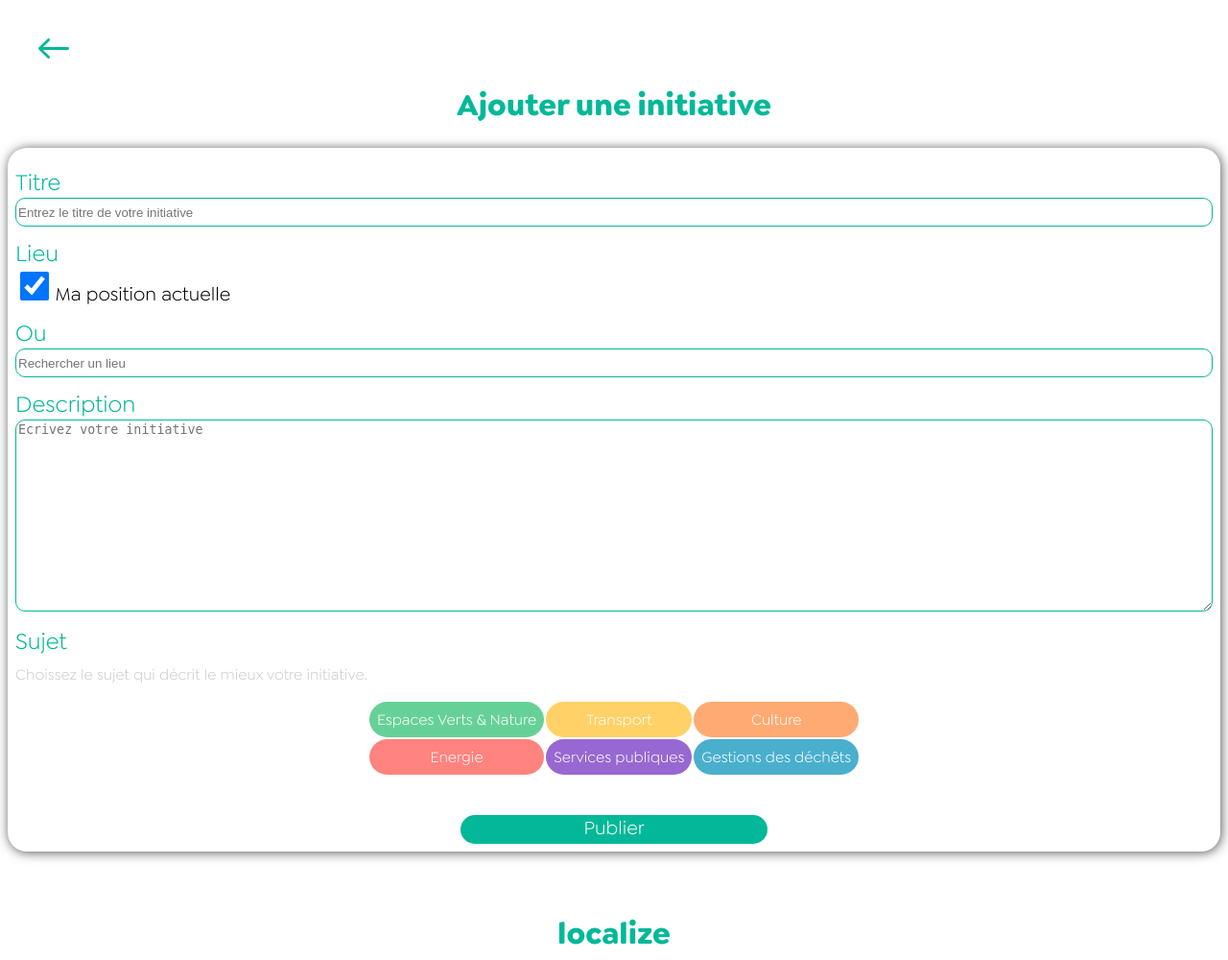
After one commit to crolse/Workshop, a PHP site: page /addInitiative.php in a window 1280 px wide. The commit adds this page. Shown: the whole page at 96% size. Run offline with PHP 8.4, Linux system fonts and the light colour scheme.

Commit message:
Creation de la page add initiative

```diff
--- /dev/null
+++ b/addInitiative.php
@@ -0,0 +1,94 @@
+<!DOCTYPE html>
+<html>
+<head>
+         <meta name="viewport" content="width=device-width, initial-scale=1.0">
+         <link rel="stylesheet" href="./css/404.css" type="text/css" media="screen">
+</head>
+<body>
+  <div class="buttonRetour">
+    <a href="#"><img src="./Images/Illustrations/SVG/back-arrow-green.svg"/></a>
+  </div>
+  <div class="titre">
+    Ajouter une initiative
+  </div>
+  <div class="divSection">
+    <div class="divTextSection">
+      Titre
+    </div>
+    <div class="divInputSection">
+        <input type="text" placeholder="Entrez le titre de votre initiative">
+    </div>
+    <div class="divTextSection">
+      Lieu
+    </div>
+    <div class="divInputSection">
+        <input class="checkbox" type="checkbox" checked/>
+        <label>Ma position actuelle</label>
+    </div>
+    <div class="divTextSection">
+      Ou
+    </div>
+    <div class="divInputSection">
+      <input type="text" placeholder="Rechercher un lieu">
+    </div>
+    <div class="divTextSection">
+      Description
+    </div>
+    <div class="divInputSection">
+      <textarea type="text" placeholder="Ecrivez votre initiative"></textarea>
+    </div>
+    <div class="divTextSection">
+      Sujet
+    </div>
+    <div class="divTextSujet">
+      Choissez le sujet qui décrit le mieux votre initiative.
+    </div>
+    <div class="divDesSujets">
+    <table>
+      <tr>
+        <td  class="divSujet" style="background-color:#66D197;">
+          <div>
+            <div>Espaces Verts & Nature</div>
+          </div>
+        </td>
+        <td  class="divSujet" style="background-color:#FFD166;">
+          <div>
+            <div>Transport</div>
+          </div>
+        </td>
+        <td class="divSujet" style="background-color:#FFAA72;">
+          <div>
+            <div>Culture</div>
+          </div>
+        </td>
+      </tr>
+      <tr>
+        <td class="divSujet" style="background-color:#FF837E;">
+          <div >
+            <div>Energie</div>
+          </div>
+        </td>
+        <td class="divSujet" style="background-color:#9768D1;">
+          <div>
+            <div>Services publiques</div>
+          </div>
+        </td>
+        <td  class="divSujet" style="background-color:#49AFCD;">
+          <div>
+            <div>Gestions des déchêts</div>
+          </div>
+        </td>
+    </table>
+    <div class="buttonEnvoyer">
+      Publier
+    </div>
+  </div>
+
+  </div>
+
+
+  <div class="logo">
+    localize
+  </div>
+</body>
+</html>
--- a/css/404.css
+++ b/css/404.css
@@ -62,6 +62,15 @@
   font-weight: bold;
 }
 
+.titre
+{
+  padding-top: 10vh;
+  text-align: center;
+  color: #03B898;
+  font-size: 2em;
+  font-weight: bold;
+}
+
 .divDescription
 {
   padding-top: 2vh;
@@ -90,7 +99,7 @@
 {
   font-size: 2em;
   font-weight: bold;
-  margin-top: 5vh;
+  margin-top: 8vh;
   text-align: center;
   color: #03B898;
 }
@@ -99,6 +108,111 @@ a
 {
   text-decoration: none;
   color: white;
+}
+
+.buttonRetour
+{
+  position: absolute;
+  top: 5vh;
+  left: 5vh;
+  height: : 50vh;
+  width: 50vh;
+}
+
+.divSection
+{
+  margin-top: 3vh;
+  background-color: white;
+  border-radius: 20px;
+  width: 100%;
+  box-shadow: 1px 1px 12px #555;
+  padding: 0.5em;
+}
+
+.divTextSection
+{
+  padding-top: 0.5em;
+  color: #03B898;
+  font-size: 1.5em;
+}
+
+.divInputSection
+{
+  font-size: 10px;
+  color: #cccccc;
+  text-align: left;
+}
+
+.divTextSujet
+{
+  padding-top: 0.5em;
+  color: #cccccc;
+  font-size: 1em;
+}
+
+.divSujet
+{
+  border-radius: 30px;
+  padding: 0.5em;
+  text-align: center;
+}
+
+td
+{
+  padding:0em;
+}
+
+.divDesSujets
+{
+  padding-top: 1em;
+  color: white;
+  text-align: -webkit-center;
+}
+
+.buttonEnvoyer
+{
+  margin-right: auto;
+  margin-left: auto;
+  margin-top: 5vh;
+  width: 40vh;
+  min-height: 30px;
+  background-color: #03B898;
+  border-radius: 20px;
+
+  color: white;
+  text-align: center;
+  vertical-align: middle;
+  font-size: 20px;
+}
+
+input
+{
+  width: 100%;
+  min-height: 30px;
+  border-radius: 10px;
+  border: 1px solid #03B898;
+}
+
+label
+{
+  font-size: 20px;
+  color: black;
+  text-align: left;
+
+}
+
+.checkbox
+{
+  width: 4vh;
+  text-align: left;
+}
+
+textarea
+{
+  width: 100%;
+  min-height: 200px;
+  border-radius: 10px;
+  border: 1px solid #03B898;
 }
 
 /* For mobile phones: */
```
Also changed, not shown: Images/Illustrations/SVG/back-arrow-green.svg (added).
